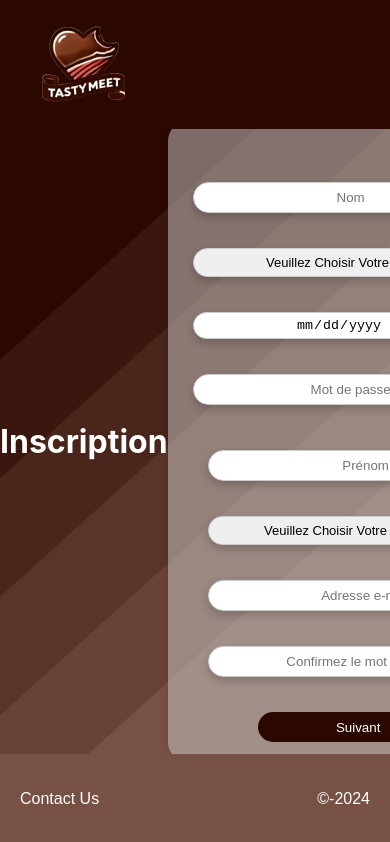
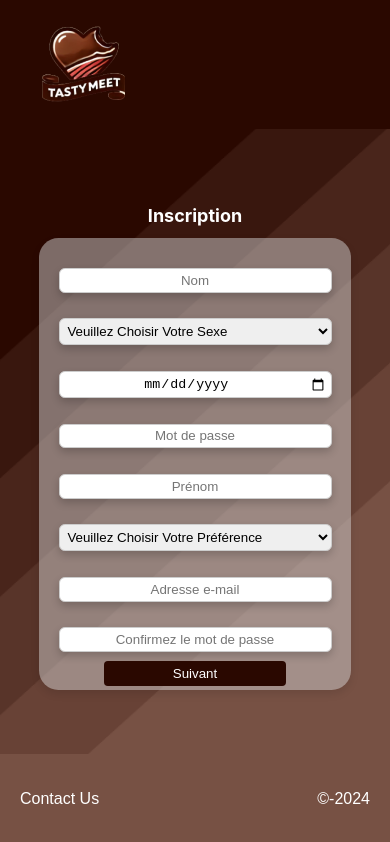
Before and after one commit to mester-Json/TastyMeet, a React (Vite) app: page /register in a window 390 px wide. Built offline with nearby package versions, Linux system fonts and the light colour scheme.

Commit message:
Fin responsive page register

```diff
--- a/src/Components/FormRegister/FormRegister.jsx
+++ b/src/Components/FormRegister/FormRegister.jsx
@@ -16,11 +16,12 @@ import {
   Div,
   Div2,
   DivError,
-    InputFieldAge
+  InputFieldAge,
+  ContainerRegister,
 } from "./FormRegister.style.jsx";
 import avatarDefault from "../../Resources/Images/avatar.png";
 import { useNavigate } from "react-router-dom";
-import { registerUser } from '../../Axios/Axios.js';
+import { registerUser } from "../../Axios/Axios.js";
 
 export const FormRegister = () => {
   const [errors, setErrors] = useState({
@@ -56,7 +57,6 @@ export const FormRegister = () => {
   const navigate = useNavigate();
 
   // const [eye, setEye] = useState(eyeClose);
-
 
   useEffect(() => {
     if (age) {
@@ -96,18 +96,19 @@ export const FormRegister = () => {
     if (!password) {
       newErrors.password = "Le mot de passe est requis";
     } else if (password.length < 6 || password.length > 15) {
-            newErrors.password = "Le mot de passe doit avoir entre 6 et 15 caractères";
+      newErrors.password =
+        "Le mot de passe doit avoir entre 6 et 15 caractères";
     } else if (!/[A-Z]/.test(password)) {
-            newErrors.password = "Le mot de passe doit contenir au moins une majuscule";
+      newErrors.password =
+        "Le mot de passe doit contenir au moins une majuscule";
     } else if (!/[!@#$%^&*(),.?":{}|<>]/.test(password)) {
-            newErrors.password = "Le mot de passe doit contenir au moins un caractère spécial";
+      newErrors.password =
+        "Le mot de passe doit contenir au moins un caractère spécial";
     } else if (!confirmPassword) {
       newErrors.confirmPassword = "Veuillez confirmer le mot de passe";
     } else if (password !== confirmPassword) {
       newErrors.confirmPassword = "Les mots de passe ne correspondent pas";
     }
-
-
 
     if (!gender) newErrors.gender = "Veuillez choisir Sexe";
     if (!gender) newErrors.orientation = "Veuillez choisir Préférence ";
@@ -136,7 +137,7 @@ export const FormRegister = () => {
 
     const formatDateForDB = (date) => {
       const formattedDate = new Date(date);
-            return formattedDate.toISOString().split('T')[0];
+      return formattedDate.toISOString().split("T")[0];
     };
 
     const formData = new FormData();
@@ -144,7 +145,7 @@ export const FormRegister = () => {
     formData.append("lastName", lastName);
     formData.append("password", password);
     formData.append("gender", gender);
-        formData.append("orientation", orientation)
+    formData.append("orientation", orientation);
     formData.append("description", description);
     formData.append("email", email);
     formData.append("phone", phone);
@@ -157,11 +158,13 @@ export const FormRegister = () => {
       setIsLoading(true);
       try {
         const token = await registerUser(formData);
-                sessionStorage.setItem('token', token);
-                navigate('/');
+        sessionStorage.setItem("token", token);
+        navigate("/");
       } catch (err) {
         console.error(err);
-                setErrors(err.response?.data?.message || 'Erreur lors de l\'inscription.');
+        setErrors(
+          err.response?.data?.message || "Erreur lors de l'inscription."
+        );
         setShowError(true);
       } finally {
         setIsLoading(false);
@@ -213,18 +216,16 @@ export const FormRegister = () => {
 
   return (
     <>
+      <ContainerRegister>
         {currentForm === "formularRegister" && (
           <>
             <TitleForm1>Inscription</TitleForm1>
 
             <FormularRegister encType="multipart/form-data">
-
               <Div>
                 {/*---------------------------- lastName ------------------------------------------------*/}
-                            <DivError visibility={showError ? 'visible' : 'hidden'}>
-                                <LabelError>
-                                    {errors.lastName}
-                                </LabelError>
+                <DivError visibility={showError ? "visible" : "hidden"}>
+                  <LabelError>{errors.lastName}</LabelError>
                 </DivError>
                 <InputField
                   type="text"
@@ -234,10 +235,8 @@ export const FormRegister = () => {
                   onChange={(e) => setLastName(e.target.value)}
                 />
                 {/*---------------------------- GENDER ------------------------------------------------*/}
-                            <DivError visibility={showError ? 'visible' : 'hidden'}>
-                                <LabelError>
-                                    {errors.gender}
-                                </LabelError>
+                <DivError visibility={showError ? "visible" : "hidden"}>
+                  <LabelError>{errors.gender}</LabelError>
                 </DivError>
                 <Select
                   value={gender}
@@ -250,10 +249,8 @@ export const FormRegister = () => {
                   <option value="NONBINAIRE">Non Binaire</option>
                 </Select>
                 {/*---------------------------- age ------------------------------------------------*/}
-                            <DivError visibility={showError ? 'visible' : 'hidden'}>
-                                <LabelError>
-                                    {errors.age}
-                                </LabelError>
+                <DivError visibility={showError ? "visible" : "hidden"}>
+                  <LabelError>{errors.age}</LabelError>
                 </DivError>
                 <InputFieldAge
                   type="date"
@@ -261,10 +258,8 @@ export const FormRegister = () => {
                   onChange={handleDateChange}
                 />
                 {/*---------------------------- PASSWORD ------------------------------------------------*/}
-                            <DivError visibility={showError ? 'visible' : 'hidden'}>
-                                <LabelError>
-                                    {errors.password}
-                                </LabelError>
+                <DivError visibility={showError ? "visible" : "hidden"}>
+                  <LabelError>{errors.password}</LabelError>
                 </DivError>
                 <InputField
                   id="pwd"
@@ -276,11 +271,9 @@ export const FormRegister = () => {
                 />
                 {/*---------------------------- FirstNAME ------------------------------------------------*/}
               </Div>
-                        <Div2>
-                            <DivError visibility={showError ? 'visible' : 'hidden'}>
-                                <LabelError>
-                                    {errors.firstName}
-                                </LabelError>
+              <Div>
+                <DivError visibility={showError ? "visible" : "hidden"}>
+                  <LabelError>{errors.firstName}</LabelError>
                 </DivError>
                 <InputField
                   type="text"
@@ -290,10 +283,8 @@ export const FormRegister = () => {
                   onChange={(e) => setFirstName(e.target.value)}
                 />
                 {/*---------------------------- Orientation ------------------------------------------------*/}
-                            <DivError visibility={showError ? 'visible' : 'hidden'}>
-                                <LabelError>
-                                    {errors.orientation}
-                                </LabelError>
+                <DivError visibility={showError ? "visible" : "hidden"}>
+                  <LabelError>{errors.orientation}</LabelError>
                 </DivError>
                 <Select
                   value={orientation}
@@ -306,10 +297,8 @@ export const FormRegister = () => {
                   <option value="NONBINAIRE">Non Binaire</option>
                 </Select>
                 {/*---------------------------- EMAIL ------------------------------------------------*/}
-                            <DivError visibility={showError ? 'visible' : 'hidden'}>
-                                <LabelError>
-                                    {errors.email}
-                                </LabelError>
+                <DivError visibility={showError ? "visible" : "hidden"}>
+                  <LabelError>{errors.email}</LabelError>
                 </DivError>
                 <InputField
                   type="email"
@@ -318,10 +307,8 @@ export const FormRegister = () => {
                   onChange={(e) => setEmail(e.target.value)}
                 />
                 {/*---------------------------- CONFIRM PASSWORD ------------------------------------------------*/}
-                            <DivError visibility={showError ? 'visible' : 'hidden'}>
-                                <LabelError>
-                                    {errors.confirmPassword}
-                                </LabelError>
+                <DivError visibility={showError ? "visible" : "hidden"}>
+                  <LabelError>{errors.confirmPassword}</LabelError>
                 </DivError>
                 <InputField
                   id="confirmPwd"
@@ -332,7 +319,7 @@ export const FormRegister = () => {
                   onChange={(e) => setConfirmPassword(e.target.value)}
                 />
                 {/* ----------------------------------------------------------------------------------- */}
-                        </Div2>
+              </Div>
               <Button type="button" onClick={handleNext} disabled={isLoading}>
                 {isLoading ? "Validation..." : "Suivant"}
               </Button>
@@ -346,10 +333,8 @@ export const FormRegister = () => {
             <FormMoreInfo method="POST" encType="multipart/form-data">
               <Div>
                 {/*---------------------------- file ------------------------------------------------*/}
-                            <DivError visibility={showError ? 'visible' : 'hidden'}>
-                                <LabelError>
-                                    {errors.file}
-                                </LabelError>
+                <DivError visibility={showError ? "visible" : "hidden"}>
+                  <LabelError>{errors.file}</LabelError>
                 </DivError>
                 <ImgAvatar src={urlFile} />
                 <InputAvatar
@@ -361,10 +346,8 @@ export const FormRegister = () => {
               </Div>
               <Div2>
                 {/*---------------------------- PHONE ------------------------------------------------*/}
-                            <DivError visibility={showError ? 'visible' : 'hidden'}>
-                                <LabelError>
-                                    {errors.phone}
-                                </LabelError>
+                <DivError visibility={showError ? "visible" : "hidden"}>
+                  <LabelError>{errors.phone}</LabelError>
                 </DivError>
                 <InputField
                   type="tel"
@@ -390,10 +373,10 @@ export const FormRegister = () => {
               <Button type="button" onClick={handleLogin} disabled={isLoading}>
                 {isLoading ? "Inscription...." : "S'inscrire"}
               </Button>
-
             </FormMoreInfo>
           </>
         )}
+      </ContainerRegister>
     </>
   );
-}
+};
--- a/src/Components/FormRegister/FormRegister.style.jsx
+++ b/src/Components/FormRegister/FormRegister.style.jsx
@@ -1,114 +1,155 @@
-import styled from 'styled-components';
+import styled from "styled-components";
 
 /* -----------------Form-----------------------*/
 export const FormularRegister = styled.form`
   display: flex;
   flex-wrap: wrap;
   background-color: rgba(207, 206, 206, 0.5);
-        padding: 20px;
-        max-width: 700px;
-        height: auto;
-        border-radius: 20px;
+  padding: 1vw;
+  fit-content;
+  border-radius: 5vw;
   box-shadow: 0 4px 8px rgba(0, 0, 0, 0.1);
-        margin-top:150px;
-        margin-bottom:150px;
-        margin-left:auto ;
-        margin-right:auto;
+
   justify-content: center;
   align-items: center;
 
+  @media (min-width: 426px) {
+    display: flex;
+    gap: 1vw;
+    flex-wrap: none;
+  }
+  @media (min-width: 769px) {
+    display: flex;
+    flex-wrap: none;
+    gap: 1vw;
+  }
 `;
+
 export const FormMoreInfo = styled.form`
   display: flex;
   flex-wrap: wrap;
   background-color: rgba(207, 206, 206, 0.5);
-        padding: 20px;
-        max-width: 700px;
-        height: auto;
-        border-radius: 20px;
+  padding: 1vw;
+  height: fit-content;
+  border-radius: 1vw;
   box-shadow: 0 4px 8px rgba(0, 0, 0, 0.1);
   justify-content: center;
   align-items: center;
-        margin: 250px 0 0 600px ;
-        @media (max-width: 768px) {
-            width: 90%;
-        }
+
+
 `;
-/* ----------------------------------------*/
+
 /* -----------------Input-----------------------*/
 export const InputField = styled.input`
-        width: 300px;
-        padding: 7px;
+  padding: 1vw;
+
   border: 1px solid #ccc;
-        border-radius: 20px;
+  border-radius: 1.5vw;
   box-shadow: 0 4px 8px rgba(0, 0, 0, 0.2);
   transition: box-shadow 0.3s ease;
-        margin-bottom: 5px;
-        &:focus {
-            box-shadow: 0 8px 16px rgba(0, 0, 0, 0.3);
-            outline: none;
-        }&::placeholder {
-            text-align:center;
-        }
-    `;
-
-export const InputFieldAge = styled.input`
-        width: 300px;
-        padding: 4px;
-        border: 1px solid #ccc;
-        border-radius: 20px;
-        box-shadow: 0 4px 8px rgba(0, 0, 0, 0.2);
-        transition: box-shadow 0.3s ease;
-        margin-bottom: 5px;
-        text-align:center;
   &:focus {
     box-shadow: 0 8px 16px rgba(0, 0, 0, 0.3);
     outline: none;
   }
 
-` ;
+  &::placeholder {
+    text-align: center;
+  }
+
+  @media (min-width: 426px) {
+    font-size: 2vw;
+  }
+
+  @media (min-width: 769px) {
+    font-size: 1.5vw;
+  }
+
+  @media (min-width: 1266px) {
+    font-size: 1vw;
+    padding: 0.4vw;
+  }
+`;
+
+export const InputFieldAge = styled(InputField)`
+  padding: 1vw;
+  text-align: center;
+
+  @media (min-width: 426px) {
+    font-size: 2vw;
+  }
+
+  @media (min-width: 769px) {
+    font-size: 1.5vw;
+  }
+
+  @media (min-width: 1266px) {
+    font-size: 1vw;
+    padding: 0.4vw;
+  }
+`;
 
 export const InputAvatar = styled.input`
   padding: 10px;
   border-radius: 100px;
+
+  @media (max-width: 721px) {
+    padding: 8px;
+  }
+
+  @media (max-width: 480px) {
+    padding: 6px;
+  }
 `;
-/* ----------------------------------------*/
+
 /* -----------------Button+Select-----------------------*/
 export const Select = styled.select`
-        width: 315px;
-        padding:5px;
-        font-size:13px;
-        text-align:center;
-        border-radius: 20px;
+  padding: 1vw;
   border: 1px solid #ccc;
+  border-radius: 1.5vw;
   box-shadow: 0 4px 8px rgba(0, 0, 0, 0.2);
   transition: box-shadow 0.3s ease;
-        margin-bottom: 5px;
   &:focus {
     box-shadow: 0 8px 16px rgba(0, 0, 0, 0.3);
     outline: none;
   }
+
+  &::placeholder {
+    text-align: center;
+  }
+
+  @media (min-width: 426px) {
+    font-size: 2vw;
+  }
+
+  @media (min-width: 769px) {
+    font-size: 1.5vw;
+  }
+  @media (min-width: 1266px) {
+    font-size: 1vw;
+    padding: 0.4vw;
+  }
 `;
 
-
 export const Button = styled.button`
-        width: 200px;
-        height: 30px;
-        background: #2A0800;
+  width: 60%;
+  height: 3vh;
+  background: #2a0800;
   color: white;
   border: none;
-        border-radius: 20px;
-        cursor: pointer ;
-        margin-top:25px;
-
+  border-radius: 1vw;
+  cursor: pointer;
   transition: transform 0.3s ease, background-color 0.3s ease;
-
+  margin-top: 1vh;
   &:hover {
     background-color: #775144;
     transform: translateY(5px);
   }
+
+  @media (min-width: 1025px){
+    font-size: 1vw;
+  }
 `;
-/* ----------------------------------------*/
+
 /* -----------------Img-----------------------*/
 export const ImgAvatar = styled.img`
   width: 150px;
@@ -116,71 +157,158 @@ export const ImgAvatar = styled.img`
   border-radius: 50%;
   box-shadow: 0 5px 10px rgba(0, 0.2, 0.2, 0.8);
   margin-bottom: 10px;
+
+  @media (max-width: 721px) {
+    width: 120px;
+    height: 120px;
+  }
+
+  @media (max-width: 480px) {
+    width: 100px;
+    height: 100px;
+  }
 `;
+
 export const ImgEye = styled.img`
   position: absolute;
   right: 640px;
   top: 54.4%;
-        transform: translateY(-50%);  // Aligne verticalement au centre
+  transform: translateY(-50%);
   cursor: pointer;
   width: 20px;
   height: 20px;
 
+  @media (max-width: 721px) {
+    right: 10px;
+  }
+
+  @media (max-width: 480px) {
+    right: 5px;
+  }
 `;
-/* ----------------------------------------*/
+
 /* -----------------Text+Label-----------------------*/
 export const TitleForm1 = styled.h1`
   font-size: xx-large;
-        color : white;
+  color: white;
   font-weight: bold;
   text-align: center;
+
+  @media (max-width: 721px) {
+    font-size: x-large;
+  }
+
+  @media (max-width: 480px) {
+    font-size: large;
+  }
 `;
+
 export const TitleForm2 = styled.h2`
   font-size: xx-large;
-        color : white;
+  color: white;
   font-weight: bold;
+  text-align: center;
 
-        align-items: center;
-        text-align: center;
+  @media (max-width: 721px) {
+    font-size: x-large;
+  }
+
+  @media (max-width: 480px) {
+    font-size: large;
+  }
 `;
+
 export const P = styled.p`
   font-size: 12px;
   margin-left: 200px;
+
+  @media (max-width: 721px) {
+    margin-left: 100px;
+  }
+
+  @media (max-width: 480px) {
+    margin-left: 50px;
+  }
 `;
+
 export const Description = styled.textarea`
   border-radius: 20px;
   padding: 10px;
   max-height: 250px;
   height: 100px;
   overflow-y: auto;
+
+  @media (max-width: 721px) {
+    max-width: 90%;
+  }
+
+  @media (max-width: 480px) {
+    max-width: 95%;
+  }
+`;
+export const LabelError = styled.label`
+  text-align: center;
+  font-size: 13px;
+  color: red;
 `;
 
-export const LabelError = styled.label`
-    text-align:center;
-        font-size:13px;
-        color: red;
-    `;
-/* ----------------------------------------*/
 /* -----------------Div-----------------------*/
 export const Div = styled.div`
   display: flex;
   flex-direction: column;
-        margin-top: 6px;
-        margin-right: 15px;
-        padding:5px;
+  width: 70vw;
 
+  @media (min-width: 426px) {
+    width: 35vw;
+  }
+  @media (min-width: 769px) {
+    width: 30vw;
+  }
+  @media (min-width: 1025px) {
+    width: 20vw;
+  }
 `;
+
 export const Div2 = styled.div`
   display: flex;
   flex-direction: column;
-        margin-left: 15px;
-        padding:5px;
+  width: 70vw;
+  gap: 1vh;
+
+  @media (min-width: 426px) {
+    width: 35vw;
+  }
+  @media (min-width: 769px) {
+    width: 30vw;
+  }
+  @media (min-width: 1025px) {
+    width: 20vw;
+  }
 `;
+
 export const DivError = styled.div`
-        height: 25px;
-        text-align: left ;
-        margin-bottom: 5px;
+  height: 2.74vh;
+  text-align: left;
+  margin-bottom: 0.3vh;
   margin-right: auto;
-        margin-left:auto;
+  margin-left: auto;
 `;
-/* ----------------------------------------*/
+
+export const ContainerRegister = styled.div`
+  margin: auto;
+  font-size: 3vw;
+  @media (max-width: 425px) {
+    width: 80vw;
+  }
+  @media (min-width: 426px) {
+    font-size: 2vw;
+  }
+
+  @media (min-width: 769px) {
+    font-size: 1.5vw;
+  }
+
+  @media (min-width: 1266px) {
+    font-size: 1vw;
+  }
+`;
```
Lines whose indentation alone changed are shown as unchanged.
